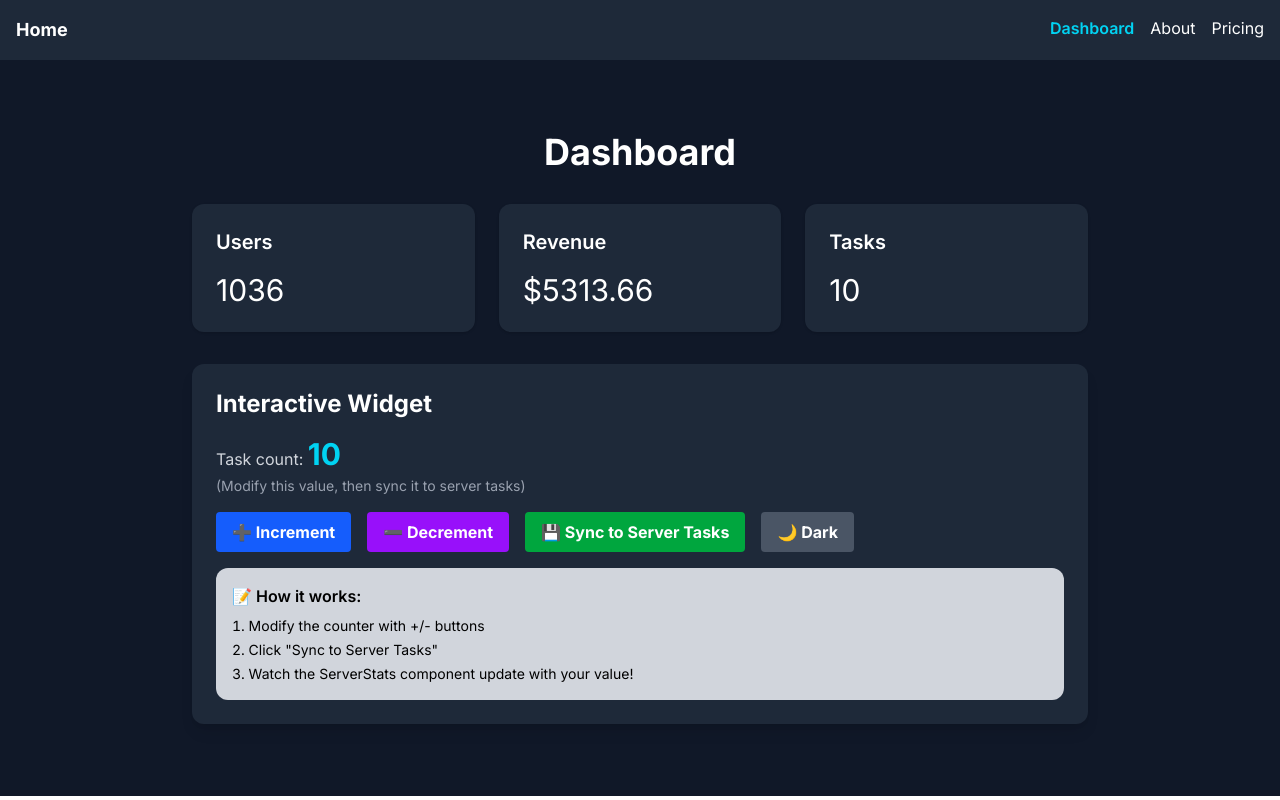
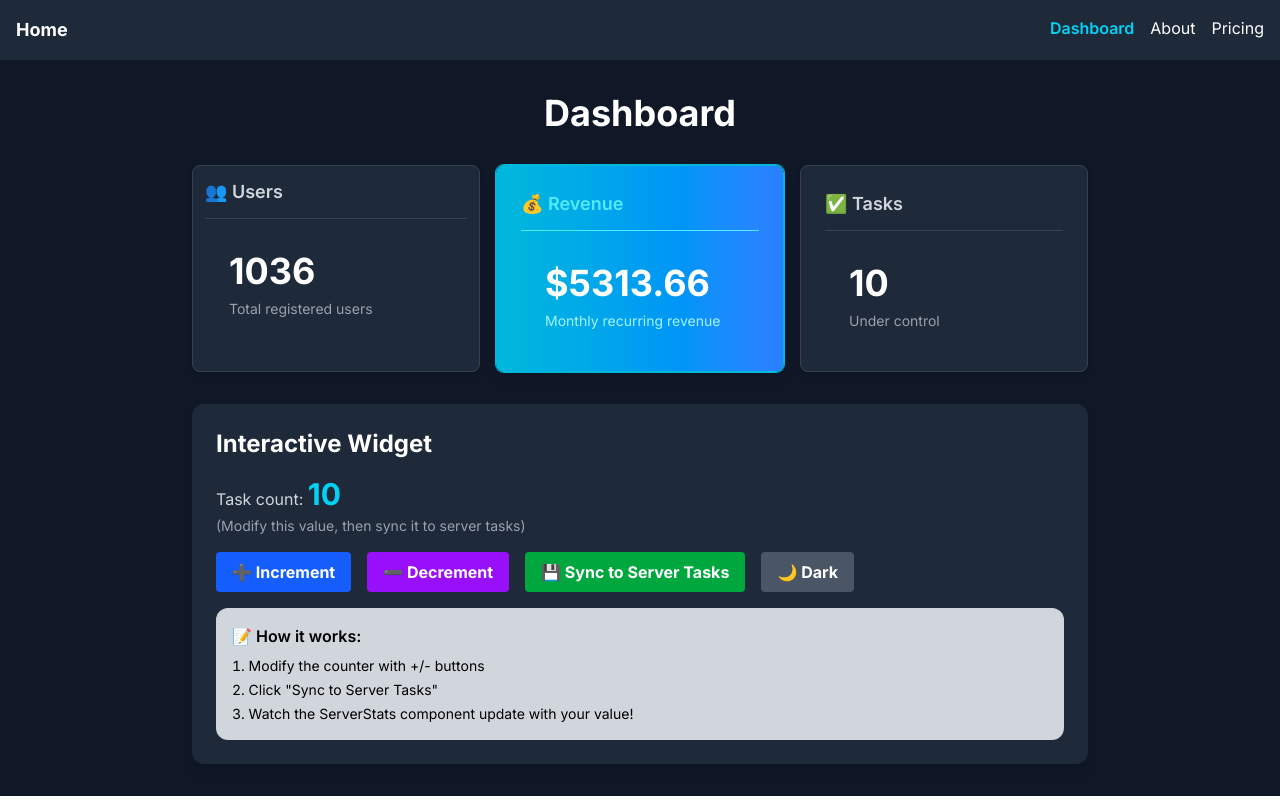
Before and after one commit to raphaelchpprt/nextjs-saas-journey, a Next.js app: page /dashboard in a window 1280 px wide. Built offline with nearby package versions, Linux system fonts and the light colour scheme.

Commit message:
feat: refactor ServerStats component to use Card for improved styling and layout

```diff
--- a/src/app/dashboard/components/ServerStats.tsx
+++ b/src/app/dashboard/components/ServerStats.tsx
@@ -1,3 +1,5 @@
+import { Card, CardHeader, CardBody } from '@/components/Card';
+
 interface Stats {
   users: number;
   revenue: string;
@@ -10,19 +12,42 @@ interface ServerStatsProps {
 
 export function ServerStats({ stats }: ServerStatsProps) {
   return (
-    <div className="grid grid-cols-1 md:grid-cols-3 gap-6">
-      <div className="bg-gray-800 p-6 rounded-xl shadow">
-        <h2 className="text-xl font-semibold mb-4">Users</h2>
-        <p className="text-3xl">{stats.users}</p>
-      </div>
-      <div className="bg-gray-800 p-6 rounded-xl shadow">
-        <h2 className="text-xl font-semibold mb-4">Revenue</h2>
-        <p className="text-3xl">{stats.revenue}</p>
-      </div>
-      <div className="bg-gray-800 p-6 rounded-xl shadow">
-        <h2 className="text-xl font-semibold mb-4">Tasks</h2>
-        <p className="text-3xl">{stats.tasks}</p>
-      </div>
+    <div className="grid grid-cols-1 md:grid-cols-3 gap-4">
+      <Card variant="default" size="sm">
+        <CardHeader>
+          <h3 className="text-lg font-semibold text-gray-300">👥 Users</h3>
+        </CardHeader>
+        <CardBody>
+          <p className="text-4xl font-bold text-white">{stats.users}</p>
+          <p className="text-sm text-gray-400 mt-2">Total registered users</p>
+        </CardBody>
+      </Card>
+
+      <Card variant="highlighted">
+        <CardHeader>
+          <h3 className="text-lg font-semibold text-cyan-300">💰 Revenue</h3>
+        </CardHeader>
+        <CardBody>
+          <p className="text-4xl font-bold text-white">{stats.revenue}</p>
+          <p className="text-sm text-cyan-200 mt-2">
+            Monthly recurring revenue
+          </p>
+        </CardBody>
+      </Card>
+
+      <Card variant={stats.tasks > 50 ? 'danger' : 'default'}>
+        <CardHeader>
+          <h3 className="text-lg font-semibold text-gray-300">
+            {stats.tasks > 50 ? '⚠️' : '✅'} Tasks
+          </h3>
+        </CardHeader>
+        <CardBody>
+          <p className="text-4xl font-bold text-white">{stats.tasks}</p>
+          <p className="text-sm text-gray-400 mt-2">
+            {stats.tasks > 50 ? 'High workload!' : 'Under control'}
+          </p>
+        </CardBody>
+      </Card>
     </div>
   );
 }
```
